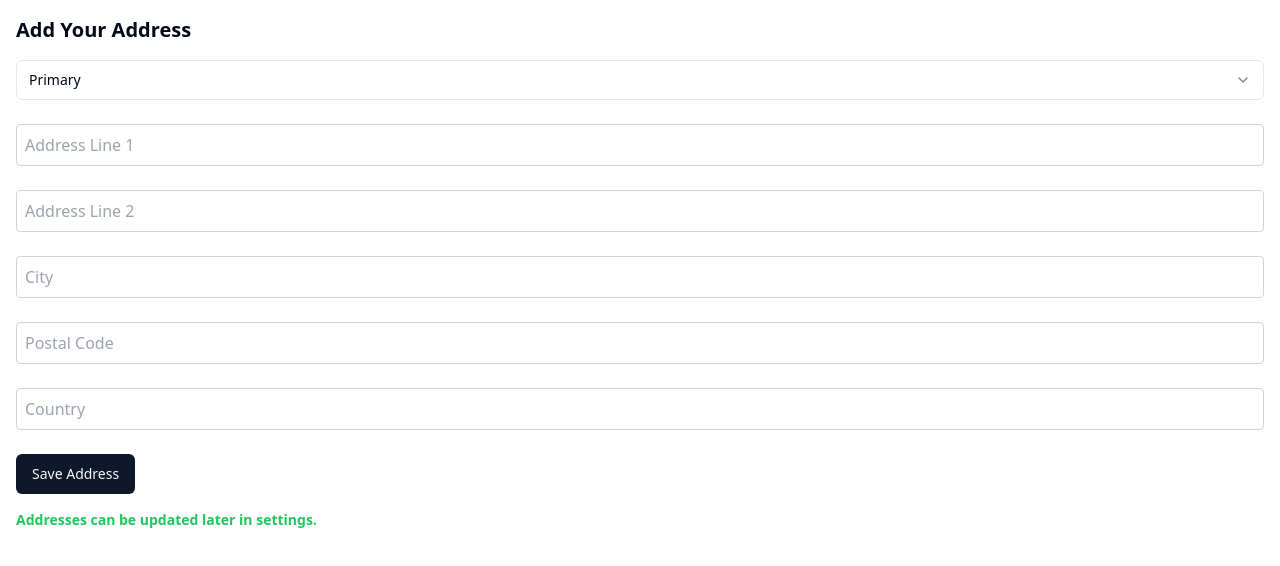
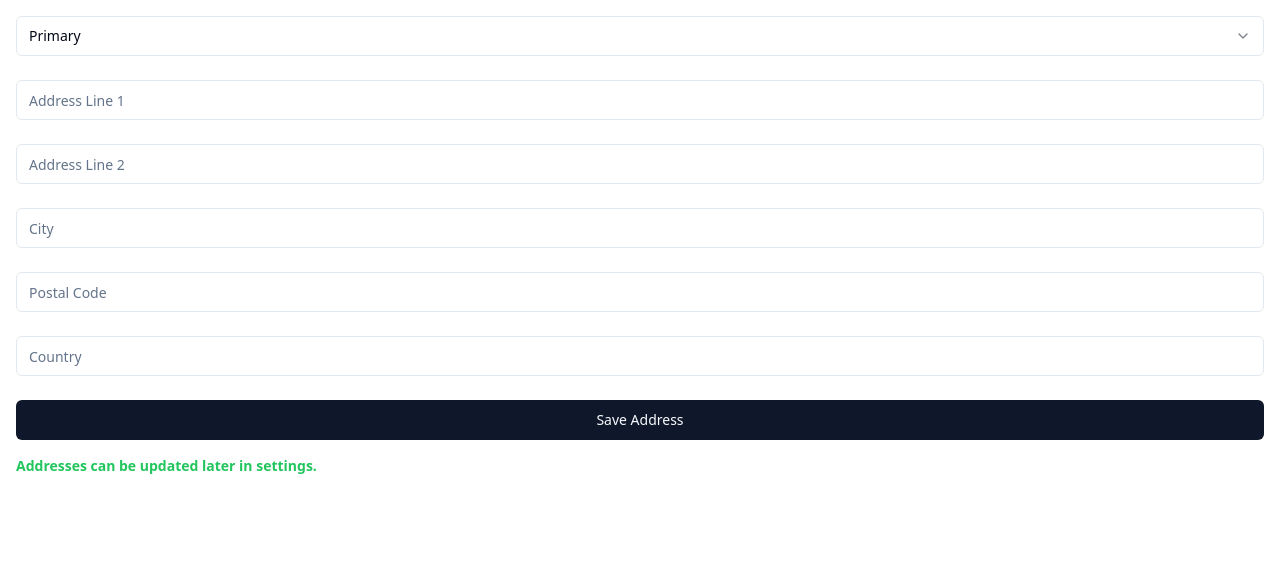
Before and after one commit to What-s-For-LunJ/lunj-client-web, a Next.js app in the folder client/: page /address in a window 1280 px wide. Shown: the top 566 px of the page. Built offline with nearby package versions, Linux system fonts and the light colour scheme.

Commit message:
feat: implement toast

```diff
--- a/client/src/pages/_app.tsx
+++ b/client/src/pages/_app.tsx
@@ -1,6 +1,7 @@
 import "@/styles/globals.css";
 import type { AppProps } from "next/app";
 import Head from "next/head";
+import { Toaster } from "@/components/ui/toaster";
 
 export default function App({ Component, pageProps }: AppProps) {
   return (
@@ -9,6 +10,7 @@ export default function App({ Component, pageProps }: AppProps) {
         <title>LunJ</title>
       </Head>
       <Component {...pageProps} />
+      <Toaster />
     </main>
   );
 }
--- a/client/src/pages/address/index.tsx
+++ b/client/src/pages/address/index.tsx
@@ -10,6 +10,7 @@ import {
   SelectValue,
 } from "@/components/ui/select";
 import { useToast } from "@/components/ui/use-toast";
+import { Input } from "@/components/ui/input";
 
 interface AddressFormProps {
   onAddressSaved: () => void;
@@ -57,6 +58,11 @@ const AddressForm: React.FC<AddressFormProps> = ({
         handleNext(); // Move to the next step
       } else {
         const errorData = await response.json();
+        toast({
+          variant: "destructive",
+          title: "Uh oh! Something went wrong.",
+          description: "Failed to save address(es). Make sure you filled it in correctly",
+        });
         console.error(
           "Failed to save address:",
           errorData.error || response.statusText
@@ -69,7 +75,6 @@ const AddressForm: React.FC<AddressFormProps> = ({
 
   return (
     <div className="p-4">
-      <h2 className="text-xl font-bold mb-4">Add Your Address</h2>
       <div className="mb-6">
         <Select onValueChange={setLabel} value={label}>
           <SelectTrigger className="w-full">
@@ -86,51 +91,48 @@ const AddressForm: React.FC<AddressFormProps> = ({
         </Select>
       </div>
       <div className="mb-6">
-        <input
+        <Input
           type="text"
           placeholder="Address Line 1"
           value={addressLine1}
           onChange={(e) => setAddressLine1(e.target.value)}
-          className="w-full p-2 border border-gray-300 rounded"
         />
       </div>
       <div className="mb-6">
-        <input
+        <Input
           type="text"
           placeholder="Address Line 2"
           value={addressLine2}
           onChange={(e) => setAddressLine2(e.target.value)}
-          className="w-full p-2 border border-gray-300 rounded"
         />
       </div>
       <div className="mb-6">
-        <input
+        <Input
           type="text"
           placeholder="City"
           value={city}
           onChange={(e) => setCity(e.target.value)}
-          className="w-full p-2 border border-gray-300 rounded"
         />
       </div>
       <div className="mb-6">
-        <input
+        <Input
           type="text"
           placeholder="Postal Code"
           value={postalCode}
           onChange={(e) => setPostalCode(e.target.value)}
-          className="w-full p-2 border border-gray-300 rounded"
         />
       </div>
       <div className="mb-6">
-        <input
+        <Input
           type="text"
           placeholder="Country"
           value={country}
           onChange={(e) => setCountry(e.target.value)}
-          className="w-full p-2 border border-gray-300 rounded"
         />
       </div>
-      <Button onClick={handleSaveAddress}>Save Address</Button>
+      <Button onClick={handleSaveAddress} className="w-full">
+        Save Address
+      </Button>
       <p className="text-sm font-bold text-green-500 mt-4">
         Addresses can be updated later in settings.
       </p>
--- a/client/src/pages/preferences/index.tsx
+++ b/client/src/pages/preferences/index.tsx
@@ -19,6 +19,7 @@ import {
 import { useToast } from "@/components/ui/use-toast";
 import { useQuery } from "@apollo/client";
 import { GET_USER_DATA } from "@/graphql/queries/getUserData";
+import { ToastAction } from "@radix-ui/react-toast";
 
 const dietaryOptions = [
   { value: "Vegetarian", label: "Vegetarian" },
@@ -101,6 +102,11 @@ const Preferences: React.FC<PreferencesProps> = ({
         handleNext();
       } else {
         const errorData = await response.json();
+        toast({
+          variant: "destructive",
+          title: "Uh oh! Something went wrong.",
+          description: "Failed to save preferences.",
+        });
         console.error(
           "Failed to save preferences:",
           errorData.error || response.statusText
@@ -146,7 +152,9 @@ const Preferences: React.FC<PreferencesProps> = ({
           handleSelect={handleSelect}
         />
       </div>
-      <Button onClick={handleSave}>Save Preferences</Button>
+      <Button onClick={handleSave} className="w-full">
+        Save Preferences
+      </Button>
       <p className="text-sm font-bold text-green-500 mt-4">
         Preferences can be updated later in settings.
       </p>
```
Also changed, not shown: 2 other files (tests, documents, lock files or other folders).
